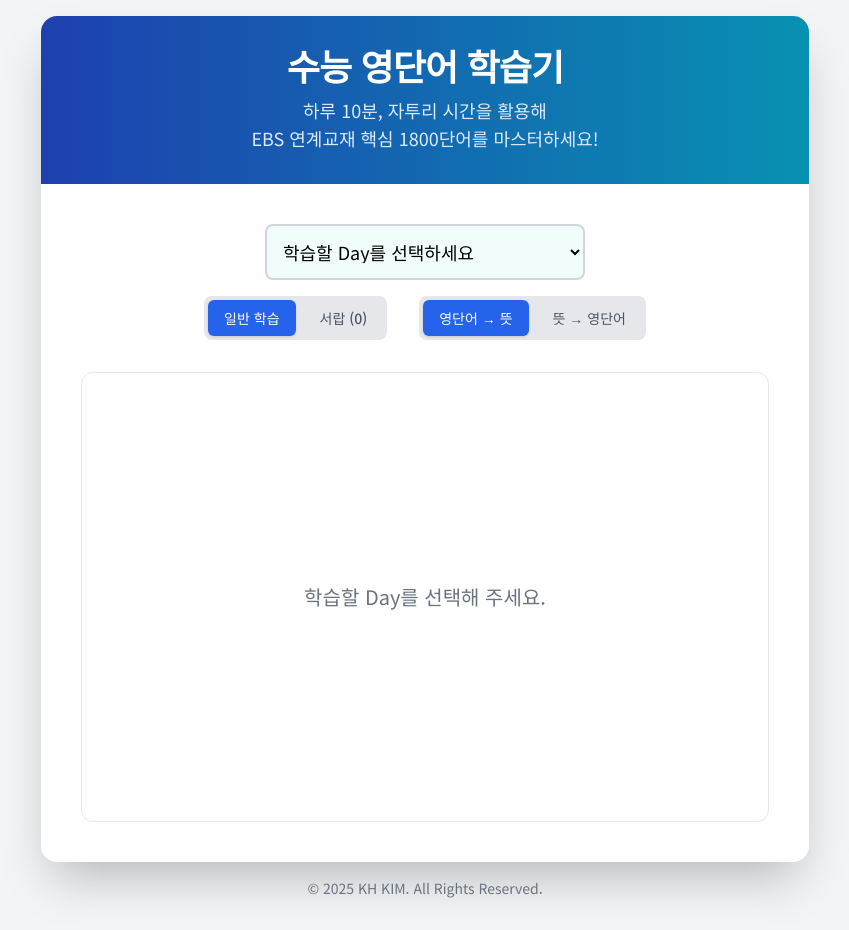
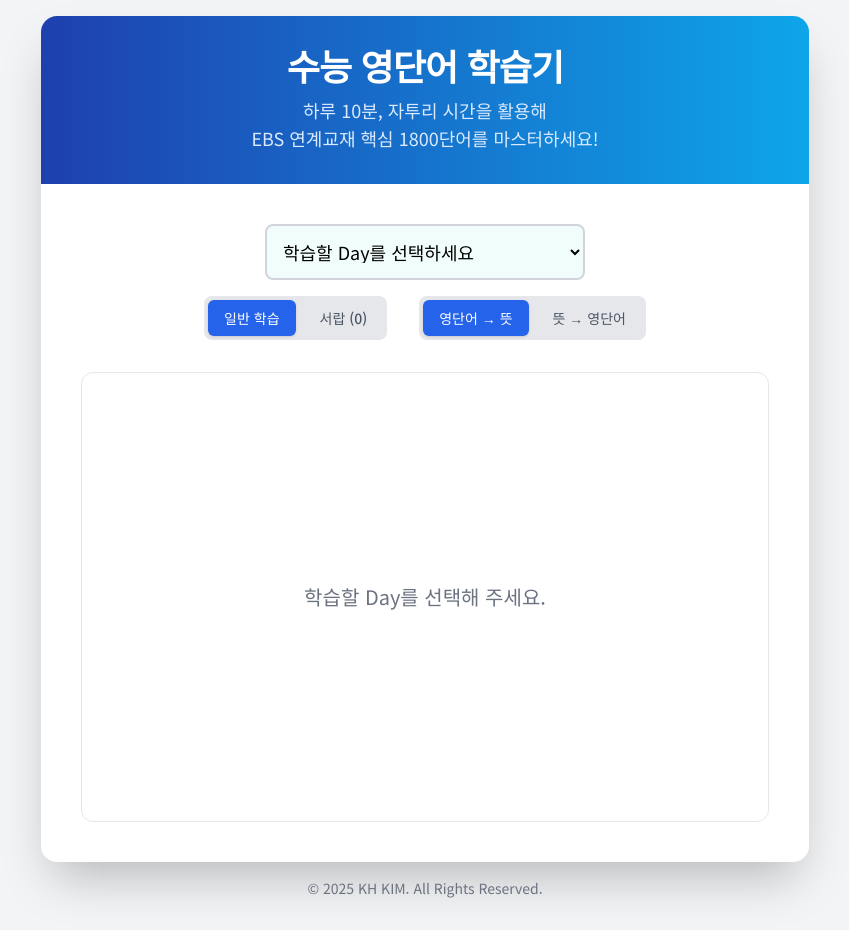
Before and after one commit to KKHLAND/voca1800, a plain HTML site: page index.html in a window 1280 px wide. Shown: the whole page, without its empty margins (215-1064 px from the left). Drawn offline with nearby package versions, Linux system fonts and the light colour scheme.

Commit message:
Update index.html

```diff
--- a/index.html
+++ b/index.html
@@ -39,7 +39,7 @@
     <div class="min-h-screen flex items-center justify-center p-4 font-sans">
       <div class="w-full max-w-3xl mx-auto">
         <div class="bg-white rounded-2xl shadow-2xl overflow-hidden">
-          <header class="bg-gradient-to-r from-blue-800 to-cyan-600 text-white p-8 text-center">
+          <header class="bg-gradient-to-r from-blue-800 to-sky-500 text-white p-8 text-center">
             <h1 class="text-4xl font-bold font-montserrat tracking-tight">수능 영단어 학습기</h1>
             <p class="mt-2 text-lg text-blue-100">
               하루 10분, 자투리 시간을 활용해<br />
```
